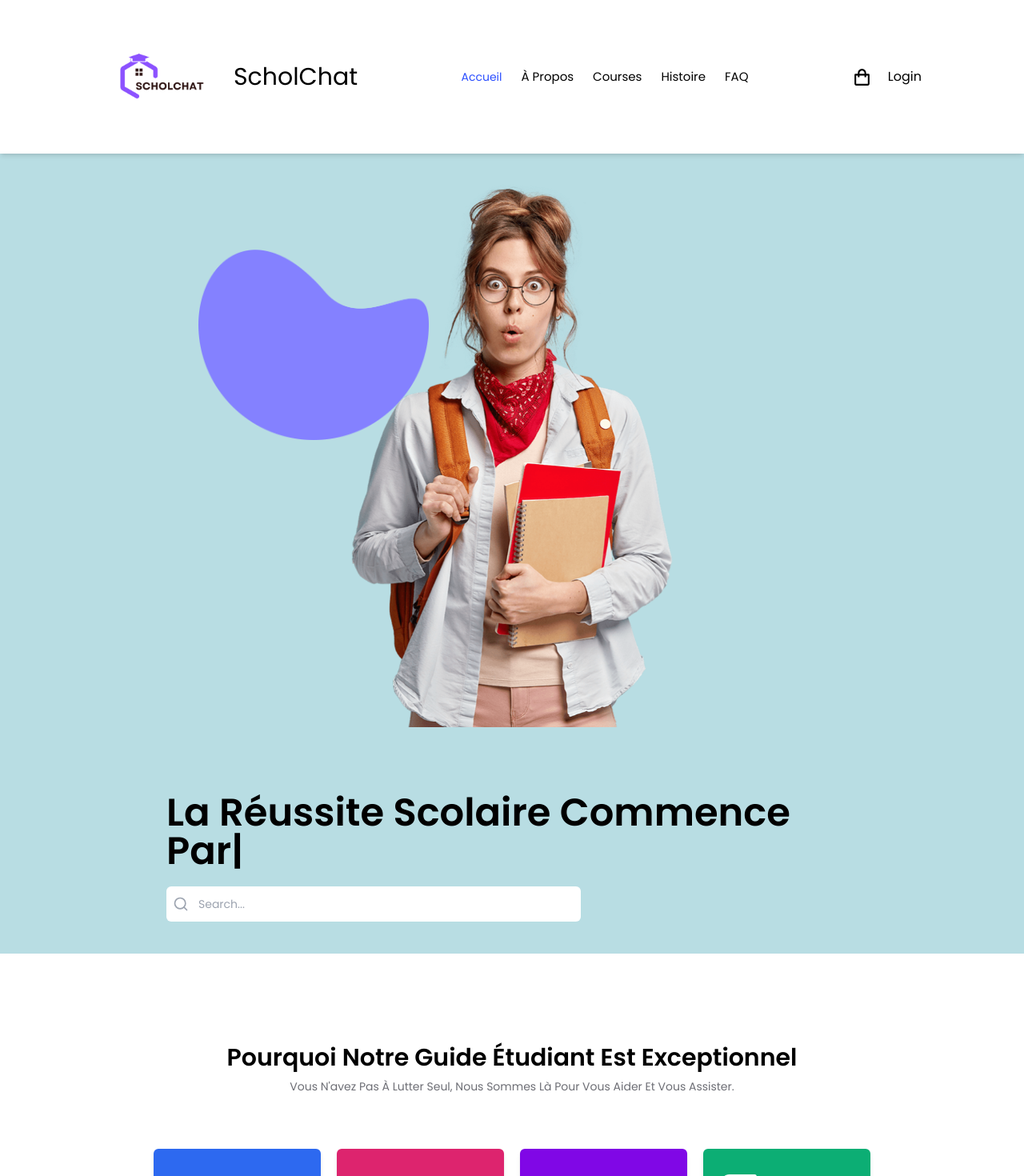
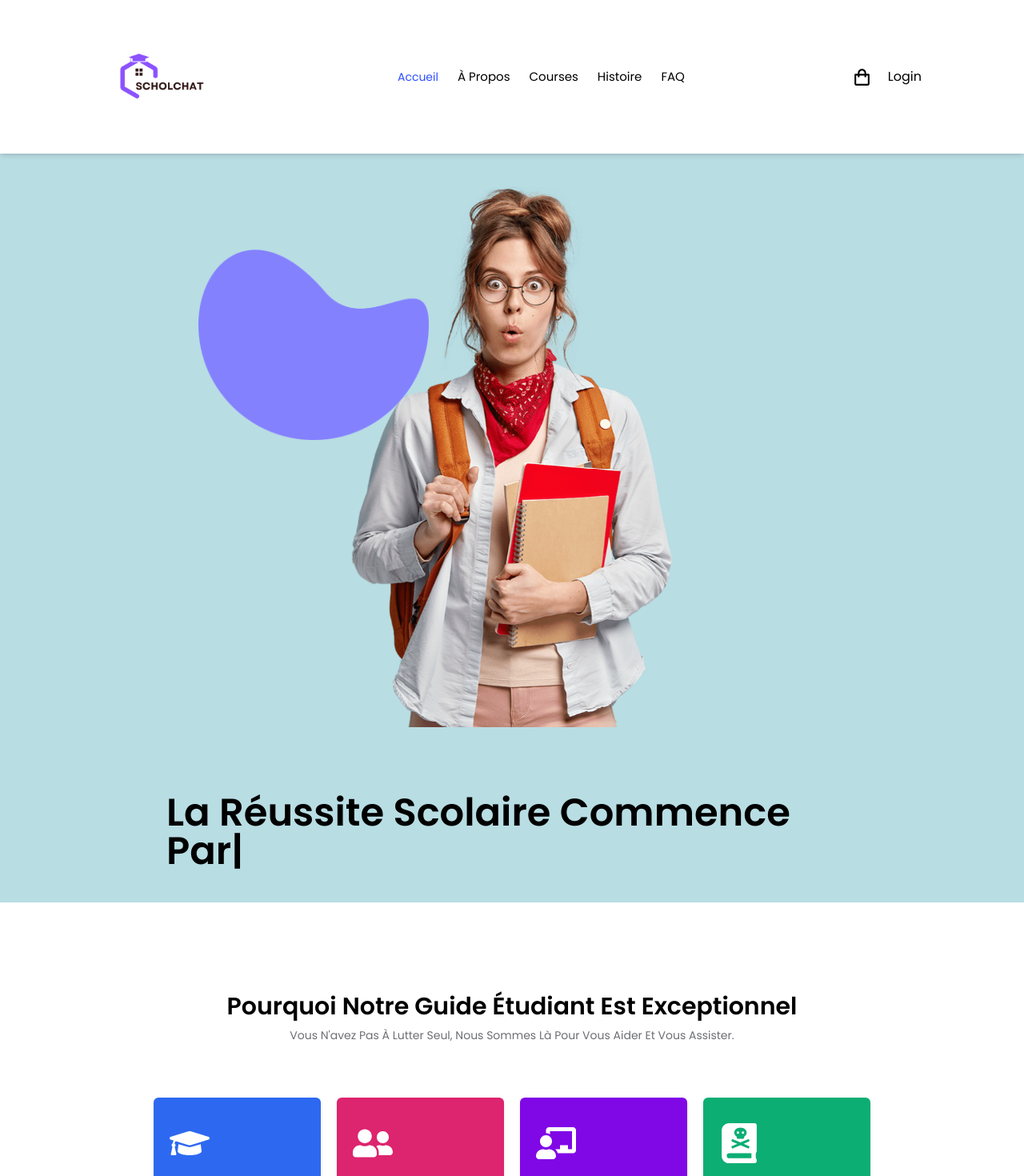
Before and after one commit to NotePhil/scholchat_front, a React (Create React App) app: page / in a window 1280 px wide. Shown: the top 1470 px of the page at 80% size. Built offline with nearby package versions, Linux system fonts and the light colour scheme.

Commit message:
Initial commit with existing project files

```diff
--- a/src/components/common/Header.jsx
+++ b/src/components/common/Header.jsx
@@ -13,9 +13,6 @@ export const Header = () => {
         <div className="container flex justify-between items-center">
           <div className="logo flex items-center gap-1">
             <img src={LogoImg} alt="logo" className="h-40 w-40" />
-            <div className="category flex items-center text-sm gap-3">
-              <span style={{ fontSize: "30px" }}>ScholChat</span>
-            </div>
           </div>
           <nav className={open ? "mobile-view" : "desktop-view"}>
             <ul className="flex items-center gap-6">
--- a/src/pages/Home.jsx
+++ b/src/pages/Home.jsx
@@ -65,17 +65,6 @@ export const HomeContent = () => {
             <div>
               <AnimatedText texts={texts} />
             </div>
-            <div className="relative text-gray-600 focus-within:text-gray-400 mt-5">
-              <span className="absolute inset-y-0 left-0 flex items-center pl-2">
-                <FiSearch className="text-xl text-gray-400" />
-              </span>
-              <input
-                type="search"
-                className="py-3 text-sm bg-white rounded-md pl-10 focus:outline-none w-full md:w-[80%] lg:w-[60%]"
-                placeholder="Search..."
-                autoComplete="off"
-              />
-            </div>
           </div>
           <div className="right w-full md:w-1/2 relative mb-10 md:mb-0">
             <div className="images relative w-full flex justify-center md:justify-end">
```
